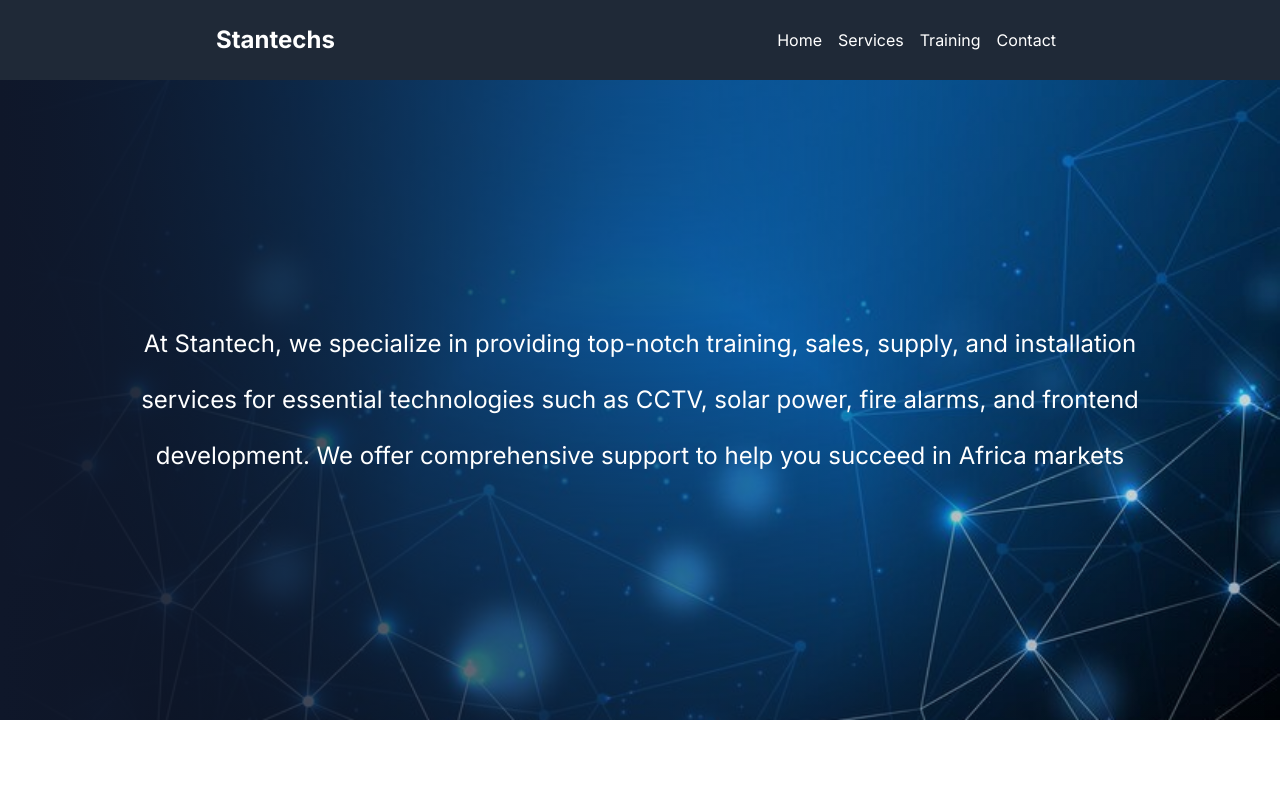
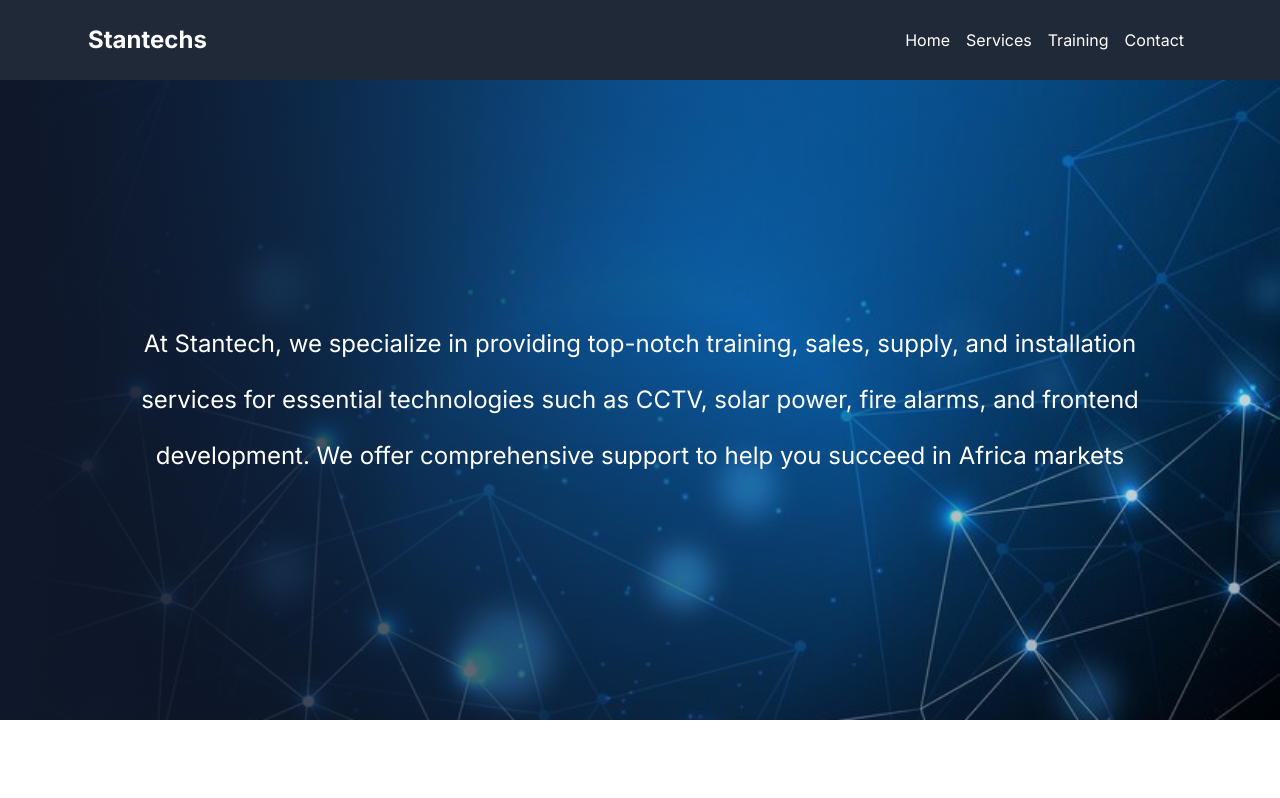
Before and after one commit to Gentlestan/starntechtraining, a Next.js app: page / in a window 1280 px wide. Shown: the top 798 px of the page. Built offline with nearby package versions, Linux system fonts and the light colour scheme.

Commit message:
changed font-size

```diff
--- a/src/components/Navbar.tsx
+++ b/src/components/Navbar.tsx
@@ -40,7 +40,7 @@
 
     return (
         <nav className="bg-gray-800 text-white p-4 sm:p-6 md:flex md:justify-between">
-            <div className="flex justify-between items-center w-full xl:mx-48">
+            <div className="flex justify-between items-center w-full xl:mx-16">
                 <a href="/" className="text-2xl font-bold">
                     Stantechs
                 </a>
```
